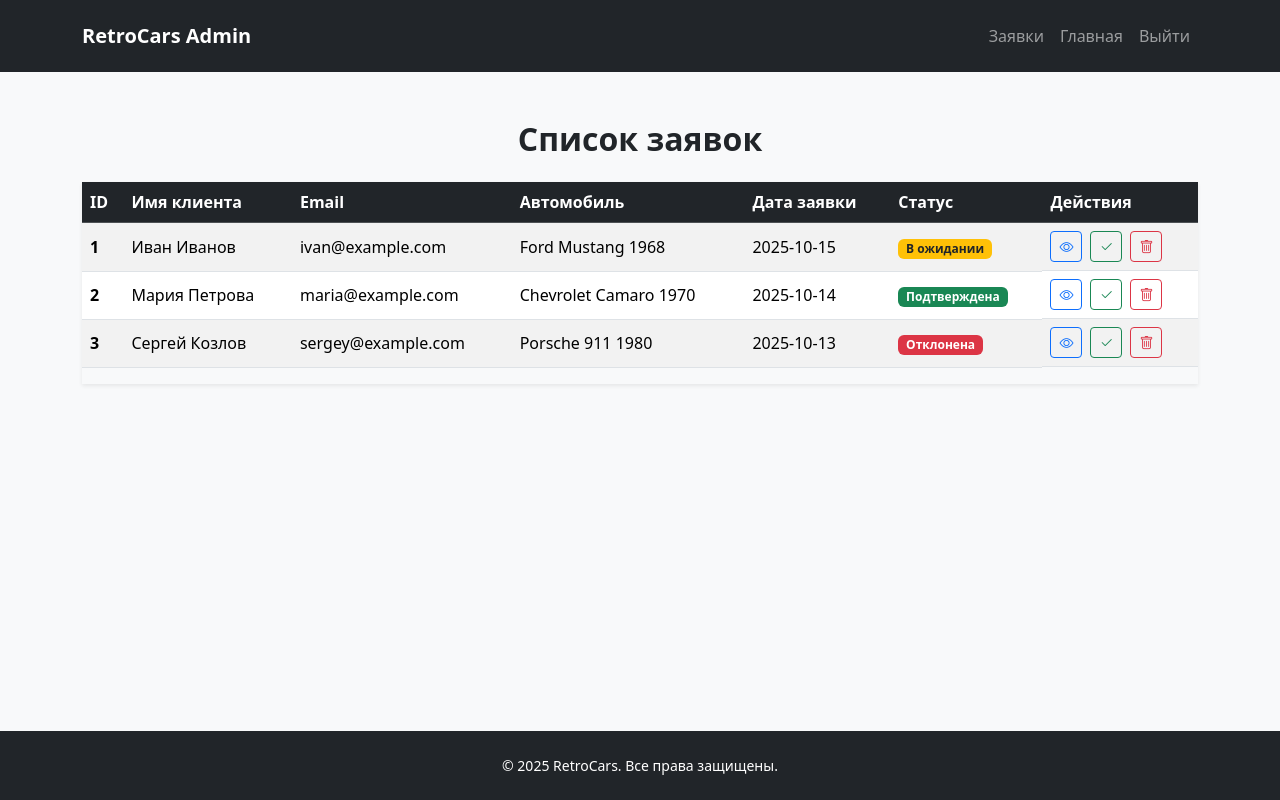
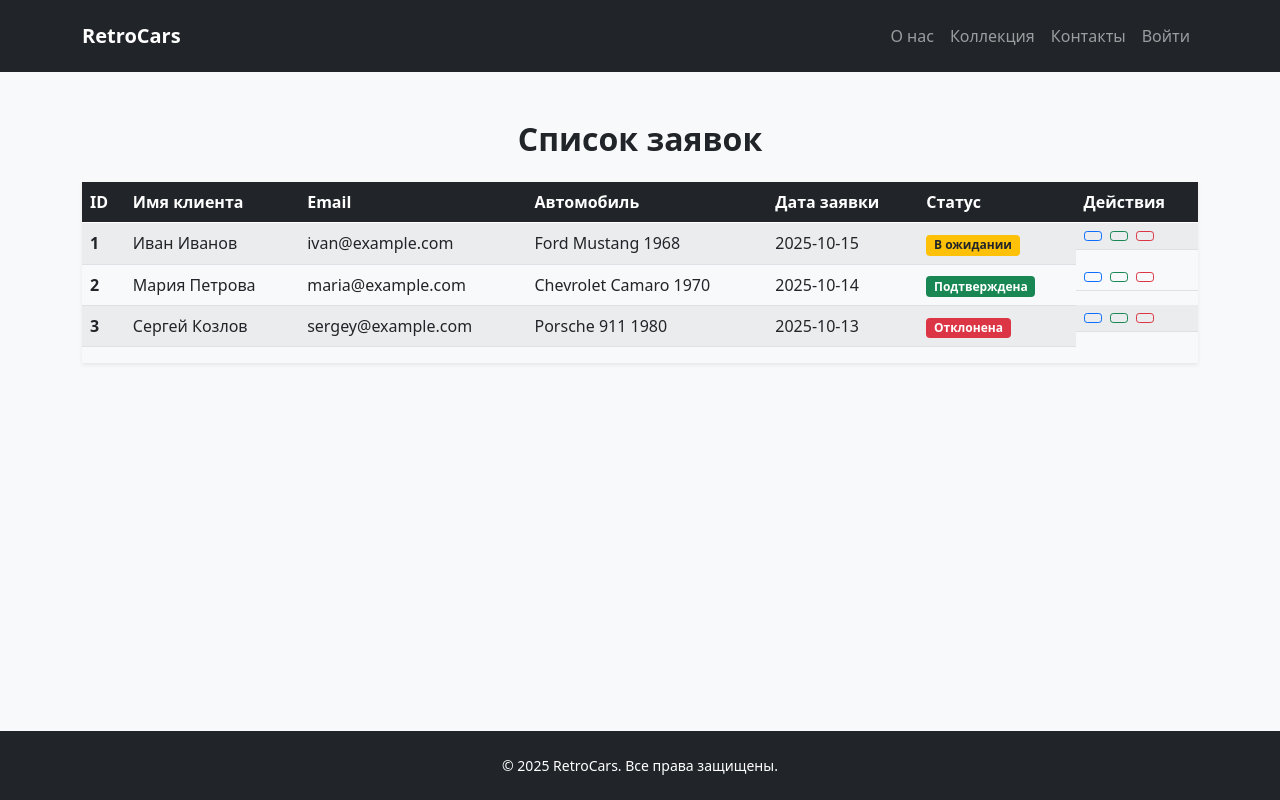
Before and after one commit to niks3434/retro_cars, a plain HTML site: page admin-requests.html in a window 1280 px wide. Drawn offline with nearby package versions, Linux system fonts and the light colour scheme.

Commit message:
Add files via upload

```diff
--- a/admin-requests.html
+++ b/admin-requests.html
@@ -4,29 +4,27 @@
   <meta charset="UTF-8">
   <meta name="viewport" content="width=device-width, initial-scale=1">
   <title>Админ — Заявки</title>
-  <link href="https://cdn.jsdelivr.net/npm/bootstrap@5.3.2/dist/css/bootstrap.min.css" rel="stylesheet">
-  <link href="https://cdn.jsdelivr.net/npm/bootstrap-icons@1.11.1/font/bootstrap-icons.css" rel="stylesheet">
+  <link href="bootstrap.min.css" rel="stylesheet">
 </head>
 <body class="d-flex flex-column min-vh-100 bg-light">
 
-  <!-- Navbar -->
-  <nav class="navbar navbar-expand-lg navbar-dark bg-dark py-3">
+  <nav class="navbar navbar-expand-lg navbar-dark bg-dark py-3 sticky-top">
     <div class="container">
-      <a class="navbar-brand fw-bold" href="index.html">RetroCars Admin</a>
+      <a class="navbar-brand fw-bold" href="index.html">RetroCars</a>
       <button class="navbar-toggler" type="button" data-bs-toggle="collapse" data-bs-target="#navbarNav">
         <span class="navbar-toggler-icon"></span>
       </button>
       <div class="collapse navbar-collapse" id="navbarNav">
         <ul class="navbar-nav ms-auto">
-          <li class="nav-item"><a class="nav-link" href="admin-requests.html">Заявки</a></li>
-          <li class="nav-item"><a class="nav-link" href="index.html">Главная</a></li>
-          <li class="nav-item"><a class="nav-link" href="auth.html">Выйти</a></li>
+          <li class="nav-item"><a class="nav-link" href="index.html#about">О нас</a></li>
+          <li class="nav-item"><a class="nav-link" href="index.html#cars">Коллекция</a></li>
+          <li class="nav-item"><a class="nav-link" href="index.html#contact">Контакты</a></li>
+          <li class="nav-item"><a class="nav-link" href="auth.html">Войти</a></li>
         </ul>
       </div>
     </div>
   </nav>
 
-  <!-- Main Content -->
   <main class="flex-grow-1 py-5">
     <div class="container">
       <h2 class="fw-bold mb-4 text-center">Список заявок</h2>
@@ -90,13 +88,12 @@
     </div>
   </main>
 
-  <!-- Footer -->
   <footer class="bg-dark text-white py-4 mt-auto">
     <div class="container text-center">
       <p class="mb-0 small">&copy; 2025 RetroCars. Все права защищены.</p>
     </div>
   </footer>
 
-  <script src="https://cdn.jsdelivr.net/npm/bootstrap@5.3.2/dist/js/bootstrap.bundle.min.js"></script>
+  <script src="bootstrap.bundle.min.js"></script>
 </body>
 </html>
```
Also changed, not shown: auth.html (+14 -7 lines), car-detail.html (+4 -9 lines), index.html (+2 -11 lines), register.html (+17 -7 lines), bootstrap.bundle.min.js (added), bootstrap.min.css (added).
